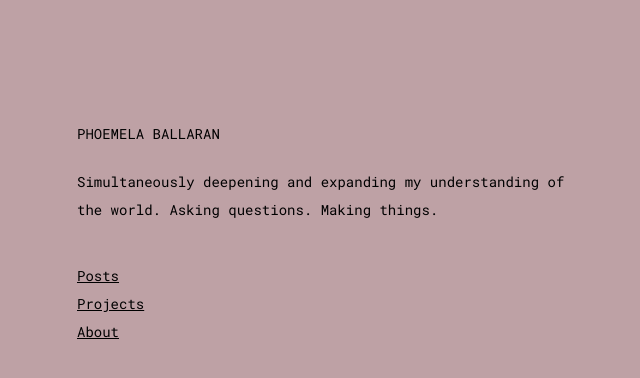
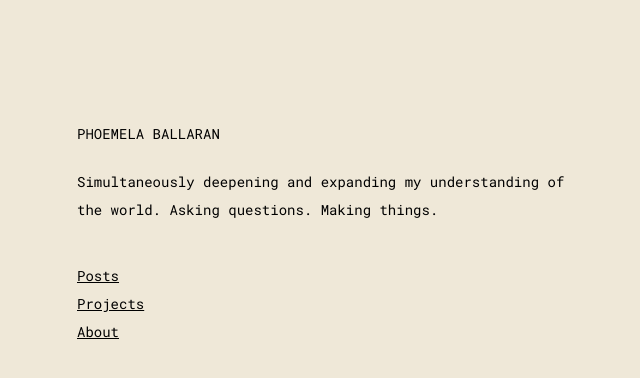
Before and after one commit to comoballar/phoemelaballaran.github.io, a Jekyll site: the page built from index.html, in a window 1280 px wide. Shown: the top 378 px of the page, without its empty margins (43-683 px from the left). Built offline with Jekyll 4.4.1, drawn with Linux system fonts in a browser that asks for light colours.

Commit message:
Update base.scss

```diff
--- a/_sass/base.scss
+++ b/_sass/base.scss
@@ -29,7 +29,7 @@ $font__line-height: 2;
 // colors
 $color__black:      #000000;
 $color__gray:       #000000;
-$color__beige:      #BEA1A5;
+$color__beige:      #EFE8D8;
 $color__yellow:     #EAEAEA;
 
 @mixin media-query($device) {
```
